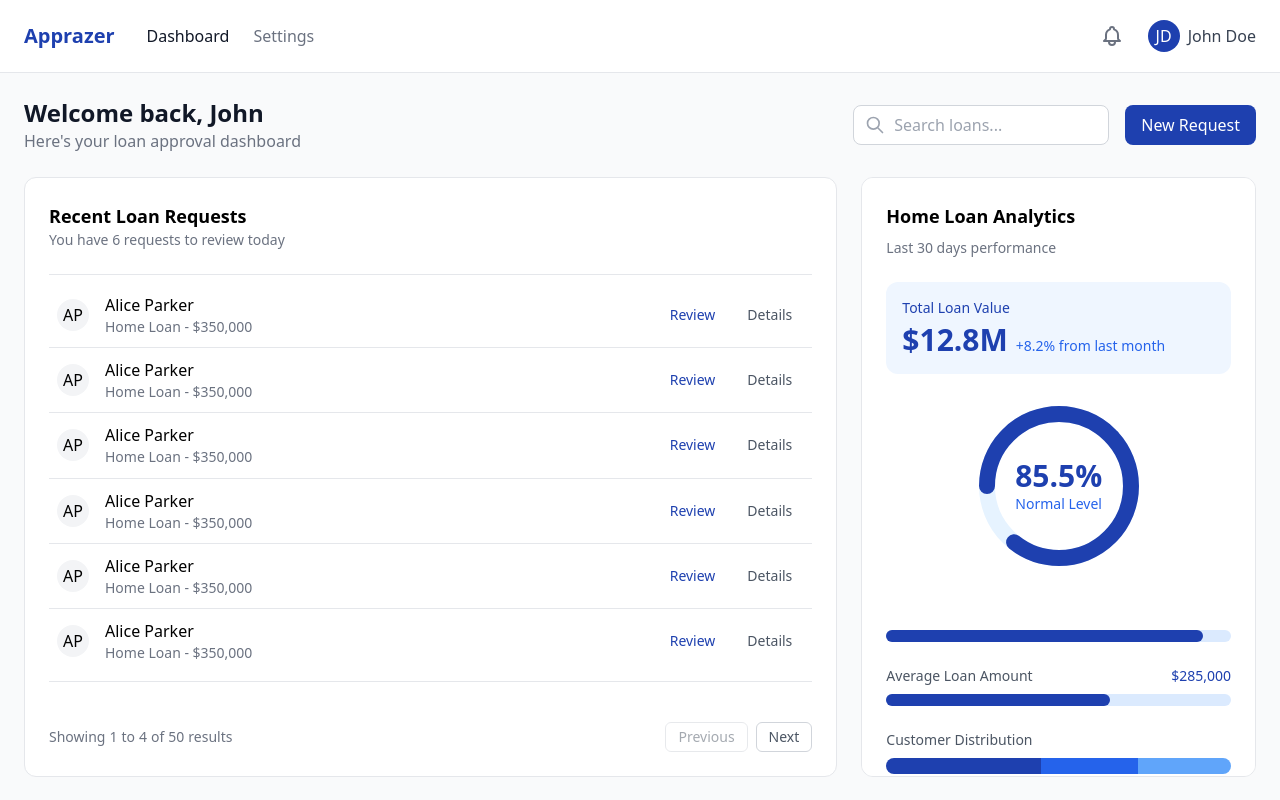
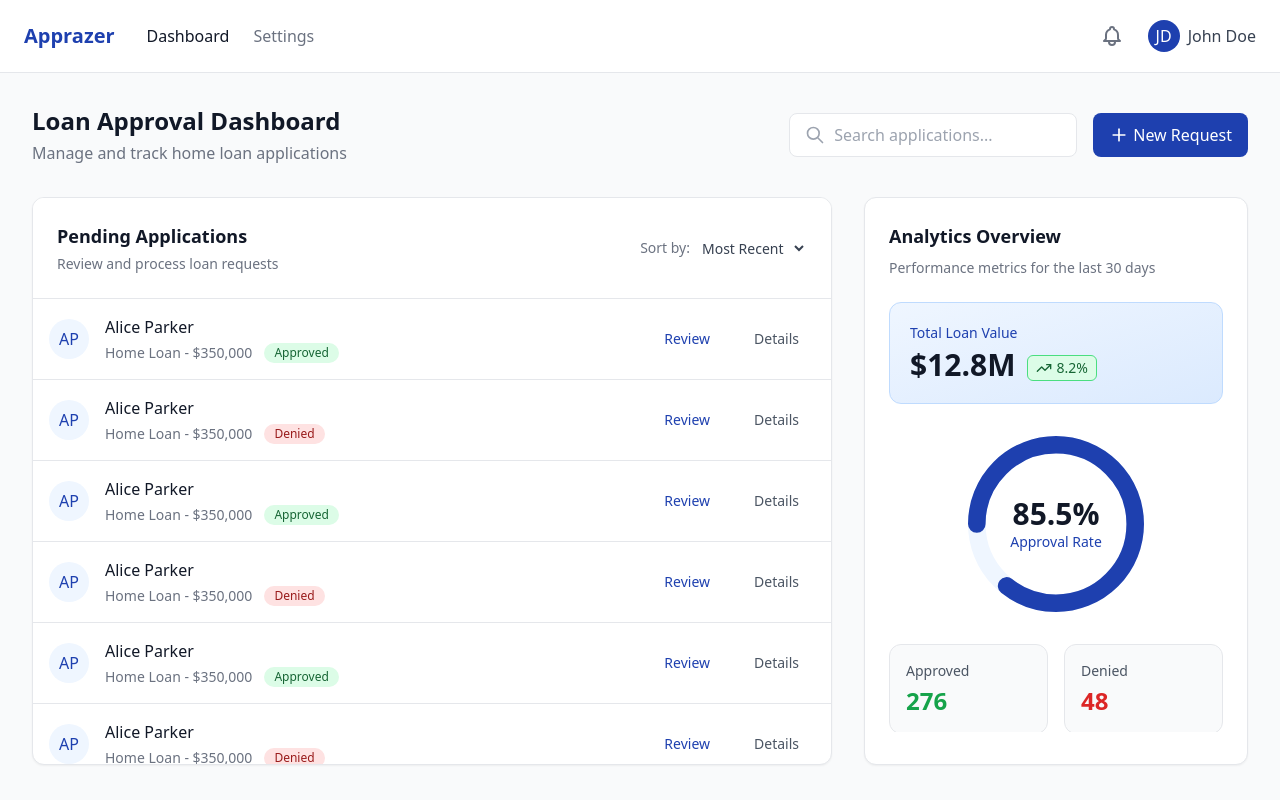
Before and after one commit to justinsiek/Apprazer, a Next.js app in the folder client/: page /dashboard in a window 1280 px wide. Built offline with nearby package versions, Linux system fonts and the light colour scheme.

Commit message:
made it look more modern

```diff
--- a/client/pages/dashboard.js
+++ b/client/pages/dashboard.js
@@ -1,5 +1,6 @@
 import { useState } from 'react';
 import Link from 'next/link';
+import { TrendingUp, Plus } from 'lucide-react';
 
 const Dashboard = () => {
   return (
@@ -31,104 +32,119 @@ const Dashboard = () => {
       </nav>
 
       {/* Main Content */}
-      <main className="flex-1 p-6 pb-8 overflow-hidden">
+      <main className="flex-1 p-8 overflow-hidden bg-gray-50">
         {/* Header */}
-        <div className="flex justify-between items-center mb-6">
+        <div className="flex justify-between items-center mb-8">
           <div>
-            <h1 className="text-2xl font-bold text-gray-900">Welcome back, John</h1>
-            <p className="text-gray-500">Here's your loan approval dashboard</p>
+            <h1 className="text-2xl font-semibold text-gray-900">Loan Approval Dashboard</h1>
+            <p className="text-gray-500 mt-1">Manage and track home loan applications</p>
           </div>
           <div className="flex space-x-4">
             <div className="relative">
               <input
                 type="text"
-                placeholder="Search loans..."
-                className="w-64 h-10 pl-10 pr-4 rounded-lg border border-gray-300 focus:outline-none focus:ring-2 focus:ring-blue-800 focus:border-transparent"
+                placeholder="Search applications..."
+
+                className="w-72 h-11 pl-11 pr-4 rounded-lg border border-gray-200 bg-white focus:outline-none focus:ring-2 focus:ring-blue-800 focus:border-transparent"
               />
-              <svg className="w-5 h-5 text-gray-400 absolute left-3 top-2.5" fill="none" stroke="currentColor" viewBox="0 0 24 24">
+              <svg className="w-5 h-5 text-gray-400 absolute left-4 top-3" fill="none" stroke="currentColor" viewBox="0 0 24 24">
                 <path strokeLinecap="round" strokeLinejoin="round" strokeWidth={2} d="M21 21l-6-6m2-5a7 7 0 11-14 0 7 7 0 0114 0z" />
               </svg>
             </div>
-            <button className="px-4 py-2 bg-blue-800 text-white rounded-lg hover:bg-blue-700 transition-colors">
+            <button className="h-11 px-4 bg-blue-800 text-white rounded-lg hover:bg-blue-900 transition-colors font-medium flex items-center">
+              <Plus className="w-5 h-5 mr-1" />
               New Request
             </button>
           </div>
         </div>
 
         {/* Grid Container */}
-        <div className="grid grid-cols-3 gap-6 h-[calc(100vh-200px)]">
-          <div className="col-span-2 rounded-xl border border-gray-200 p-6 bg-white overflow-hidden flex flex-col">
-            <div className="flex justify-between items-center mb-6">
-              <div>
-                <h2 className="text-lg font-semibold">Recent Loan Requests</h2>
-                <p className="text-gray-500 text-sm">You have 6 requests to review today</p>
+        <div className="grid grid-cols-3 gap-8 h-[calc(100vh-232px)]">
+          <div className="col-span-2 rounded-xl border border-gray-200 bg-white shadow-sm overflow-hidden flex flex-col">
+            <div className="p-6 border-b border-gray-200 bg-white">
+              <div className="flex justify-between items-center">
+                <div>
+                  <h2 className="text-lg font-semibold text-gray-900">Pending Applications</h2>
+                  <p className="text-gray-500 text-sm mt-1">Review and process loan requests</p>
+                </div>
+                <div className="flex items-center space-x-2 text-sm">
+                  <span className="text-gray-500">Sort by:</span>
+                  <select className="border-0 bg-transparent text-gray-700 font-medium focus:outline-none focus:ring-0">
+                    <option>Most Recent</option>
+                    <option>Loan Amount</option>
+                    <option>Status</option>
+                  </select>
+                </div>
               </div>
             </div>
 
-            {/* Loan Request List */}
-            <div className="flex flex-col flex-1 border-y border-gray-200 py-2 bg-white">
-              {[1, 2, 3, 4, 5, 6].map((item, index) => (
-                <div key={item} className="flex-1 flex flex-col border-b last:border-b-0 border-gray-200">
-                  <div className="flex items-center justify-between p-2 hover:bg-gray-50 rounded-lg flex-1">
-                    <div className="flex items-center space-x-4">
-                      <div className="w-8 h-8 bg-gray-100 rounded-full flex items-center justify-center">
-                        AP
+            {/* Scrollable Loan List */}
+            <div className="flex-1 overflow-y-auto [&::-webkit-scrollbar]:w-2 [&::-webkit-scrollbar-track]:bg-white [&::-webkit-scrollbar-thumb]:bg-gray-100 hover:[&::-webkit-scrollbar-thumb]:bg-gray-200">
+              <div className="pb-6">
+                {Array.from({ length: 20 }, (_, i) => i + 1).map((item, index) => (
+                  <div key={item} className="flex flex-col border-b last:border-b-0 border-gray-200">
+                    <div className="flex items-center justify-between p-4 hover:bg-gray-50 transition-colors">
+                      <div className="flex items-center space-x-4">
+                        <div className="w-10 h-10 bg-blue-50 text-blue-800 rounded-full flex items-center justify-center font-medium">
+                          AP
+                        </div>
+                        <div>
+                          <p className="font-medium text-gray-900">Alice Parker</p>
+                          <div className="flex items-center space-x-3 mt-1">
+                            <span className="text-sm text-gray-500">Home Loan - $350,000</span>
+                            {index % 2 === 0 ? (
+                              <span className="inline-flex items-center px-2.5 py-0.5 rounded-full text-xs font-medium bg-green-100 text-green-800">
+                                Approved
+                              </span>
+                            ) : (
+                              <span className="inline-flex items-center px-2.5 py-0.5 rounded-full text-xs font-medium bg-red-100 text-red-800">
+                                Denied
+                              </span>
+                            )}
+                          </div>
+                        </div>
                       </div>
-                      <div>
-                        <p className="font-medium">Alice Parker</p>
-                        <p className="text-sm text-gray-500">Home Loan - $350,000</p>
+                      <div className="flex items-center space-x-3">
+                        <button className="px-4 py-2 text-sm font-medium text-blue-800 hover:bg-blue-50 rounded-lg transition-colors">
+                          Review
+                        </button>
+                        <button className="px-4 py-2 text-sm font-medium text-gray-600 hover:bg-gray-50 rounded-lg transition-colors">
+                          Details
+                        </button>
                       </div>
                     </div>
-                    <div className="flex space-x-2">
-                      <button className="px-3 py-1.5 text-sm text-blue-800 hover:bg-blue-50 rounded-lg">Review</button>
-                      <button className="px-3 py-1.5 text-sm text-gray-600 hover:bg-gray-50 rounded-lg">Details</button>
-                    </div>
                   </div>
-                </div>
-              ))}
-            </div>
-
-            {/* Pagination */}
-            <div className="flex items-center justify-between mt-6 pt-4">
-              <div className="flex items-center text-sm text-gray-500">
-                Showing <span className="font-medium mx-1">1</span> to <span className="font-medium mx-1">4</span> of <span className="font-medium mx-1">50</span> results
-              </div>
-              <div className="flex space-x-2">
-                <button className="px-3 py-1 border border-gray-300 rounded-md text-sm text-gray-600 hover:bg-gray-50 disabled:opacity-50" disabled>
-                  Previous
-                </button>
-                <button className="px-3 py-1 border border-gray-300 rounded-md text-sm text-gray-600 hover:bg-gray-50">
-                  Next
-                </button>
+                ))}
               </div>
             </div>
           </div>
 
-          <div className="bg-white rounded-xl border border-gray-200 p-6 overflow-y-auto">
-            <h2 className="text-lg font-semibold mb-2">Home Loan Analytics</h2>
-            <p className="text-gray-500 text-sm mb-6">Last 30 days performance</p>
+          <div className="flex flex-col justify-between bg-white rounded-xl border border-gray-200 shadow-sm p-6 overflow-hidden">
+            <h2 className="text-lg font-semibold text-gray-900 mb-2">Analytics Overview</h2>
+            <p className="text-gray-500 text-sm mb-6">Performance metrics for the last 30 days</p>
 
             {/* Money Metric */}
-            <div className="mb-8 p-4 bg-blue-50 rounded-xl">
-              <p className="text-sm text-blue-800 mb-1">Total Loan Value</p>
+            <div className="mb-8 p-5 bg-gradient-to-br from-blue-50 to-blue-100 rounded-xl border border-blue-200">
+              <p className="text-sm font-medium text-blue-800 mb-1">Total Loan Value</p>
               <div className="flex items-baseline">
-                <span className="text-3xl font-bold text-blue-800">$12.8M</span>
-                <span className="ml-2 text-sm text-blue-600">+8.2% from last month</span>
+                <span className="text-3xl font-bold text-gray-900">$12.8M</span>
+                <div className="ml-3 inline-flex items-center px-2 py-0.5 rounded-md text-sm font-medium bg-green-100 text-green-800 border border-green-400">
+                  <TrendingUp className="w-4 h-4 mr-1" />
+                  8.2%
+                </div>
               </div>
             </div>
 
             {/* Circular Progress */}
-            <div className="flex justify-center mb-16">
-              <div className="relative w-40 h-40">
+            <div className="flex justify-center mb-8">
+              <div className="relative w-44 h-44">
                 <svg className="w-full h-full transform -rotate-90" viewBox="0 0 100 100">
-                  {/* Light blue background arc */}
                   <path
                     d="M 50,50 m 0,-45 a 45,45 0 1 1 0,90 a 45,45 0 1 1 0,-90"
                     fill="none"
-                    stroke="#E6F3FF"
+                    stroke="#EFF6FF"
                     strokeWidth="10"
                   />
-                  {/* Main progress arc */}
                   <path
                     d="M 50,50 m 0,-45 a 45,45 0 1 1 0,90 a 45,45 0 1 1 0,-90"
                     fill="none"
@@ -139,43 +155,23 @@ const Dashboard = () => {
                   />
                 </svg>
                 <div className="absolute inset-0 flex flex-col items-center justify-center">
-                  <span className="text-3xl font-bold text-blue-800">85.5%</span>
-                  <span className="text-sm text-blue-600">Normal Level</span>
+                  <span className="text-3xl font-bold text-gray-900">85.5%</span>
+                  <span className="text-sm font-medium text-blue-800">Approval Rate</span>
                 </div>
               </div>
             </div>
 
-            <div className="space-y-6">
-              <div>
-                <div className="w-full bg-blue-100 rounded-full h-3">
-                  <div className="bg-blue-800 h-3 rounded-full transition-all duration-500" style={{width: '92%'}}></div>
-                </div>
+            {/* Stats Grid */}
+            <div className="grid grid-cols-2 gap-4 mb-2 overflow-hidden">
+              <div className="p-4 bg-gray-50 rounded-xl border border-gray-200">
+                <p className="text-sm font-medium text-gray-600 mb-1">Approved</p>
+                <p className="text-2xl font-semibold text-green-600">276</p>
+              </div>
+              <div className="p-4 bg-gray-50 rounded-xl border border-gray-200">
+                <p className="text-sm font-medium text-gray-600 mb-1">Denied</p>
+                <p className="text-2xl font-semibold text-red-600">48</p>
               </div>
 
-              <div>
-                <div className="flex justify-between mb-2">
-                  <span className="text-sm text-gray-600">Average Loan Amount</span>
-                  <span className="text-sm font-medium text-blue-800">$285,000</span>
-                </div>
-                <div className="w-full bg-blue-100 rounded-full h-3">
-                  <div className="bg-blue-800 h-3 rounded-full transition-all duration-500" style={{width: '65%'}}></div>
-                </div>
-              </div>
-
-              {/* Segmented Bar */}
-              <div>
-                <p className="text-sm text-gray-600 mb-2">Customer Distribution</p>
-                <div className="flex h-4 rounded-lg overflow-hidden">
-                  <div className="bg-blue-800 w-[45%]" title="First-Time Buyers: 45%"></div>
-                  <div className="bg-blue-600 w-[28%]" title="Return Customers: 28%"></div>
-                  <div className="bg-blue-400 w-[27%]" title="Others: 27%"></div>
-                </div>
-                <div className="flex text-xs mt-1 text-gray-600 justify-between">
-                  <span>First-Time (45%)</span>
-                  <span>Return (28%)</span>
-                  <span>Other (27%)</span>
-                </div>
-              </div>
             </div>
           </div>
         </div>
```
Also changed, not shown: client/package.json (+6 -5 lines), 1 other file (tests, documents, lock files or other folders).
